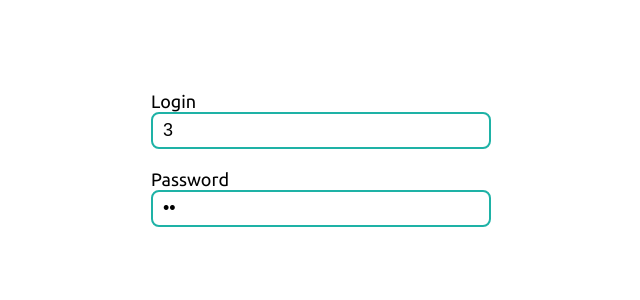
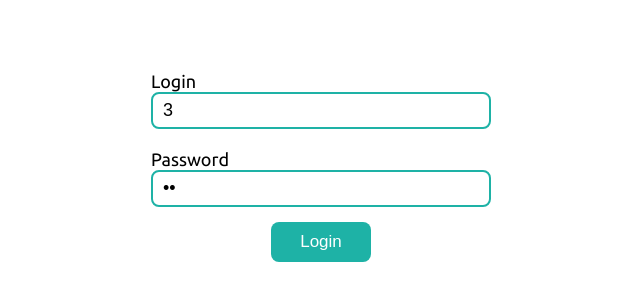
Before and after one commit to Artem2001S/testing-app-react, a React (Create React App) app: page / in a window 1280 px wide. Shown: the part 236-536 px from the top of the page, without its empty margins (319-959 px from the left). Built offline with nearby package versions, Linux system fonts and the light colour scheme.

Commit message:
add Button component

```diff
--- a/src/components/AuthForm/AuthForm.jsx
+++ b/src/components/AuthForm/AuthForm.jsx
@@ -2,6 +2,7 @@ import React from 'react';
 import PropTypes from 'prop-types';
 import classes from './AuthForm.module.scss';
 import TextInput from 'components/TextInput/TextInput';
+import Button from 'components/Button/Button';
 
 export default function AuthForm() {
   const inputs = [
@@ -17,10 +18,11 @@ export default function AuthForm() {
   ];
 
   return (
-    <form className={classes.AuthForm}>
+    <form className={classes.AuthForm} onSubmit={(e) => e.preventDefault}>
       {inputs.map((input, index) => (
-        <TextInput key={index} defaultValue={input.value} {...input} />
+        <TextInput key={index} {...input} />
       ))}
+      <Button>Login</Button>
     </form>
   );
 }
--- /dev/null
+++ b/src/components/Button/Button.jsx
@@ -0,0 +1,15 @@
+import React from 'react';
+import PropTypes from 'prop-types';
+import classes from './Button.module.scss';
+
+export default function Button({ children, handleClick }) {
+  return (
+    <button className={classes.Button} onClick={handleClick}>
+      {children}
+    </button>
+  );
+}
+
+Button.propTypes = {
+  handleClick: PropTypes.func,
+};
--- /dev/null
+++ b/src/components/Button/Button.module.scss
@@ -0,0 +1,24 @@
+@import "sassVariables.scss";
+
+.Button {
+  display: flex;
+  justify-content: center;
+  align-items: center;
+
+  padding: 10px;
+  border: none;
+  min-width: 100px;
+
+  font-size: 17px;
+  border-radius: 8px;
+
+  background-color: $green;
+  color: #fefefe;
+
+  transition: background-color 0.3s;
+  cursor: pointer;
+
+  &:hover {
+    background-color: darken($color: $green, $amount: 9);
+  }
+}
```
